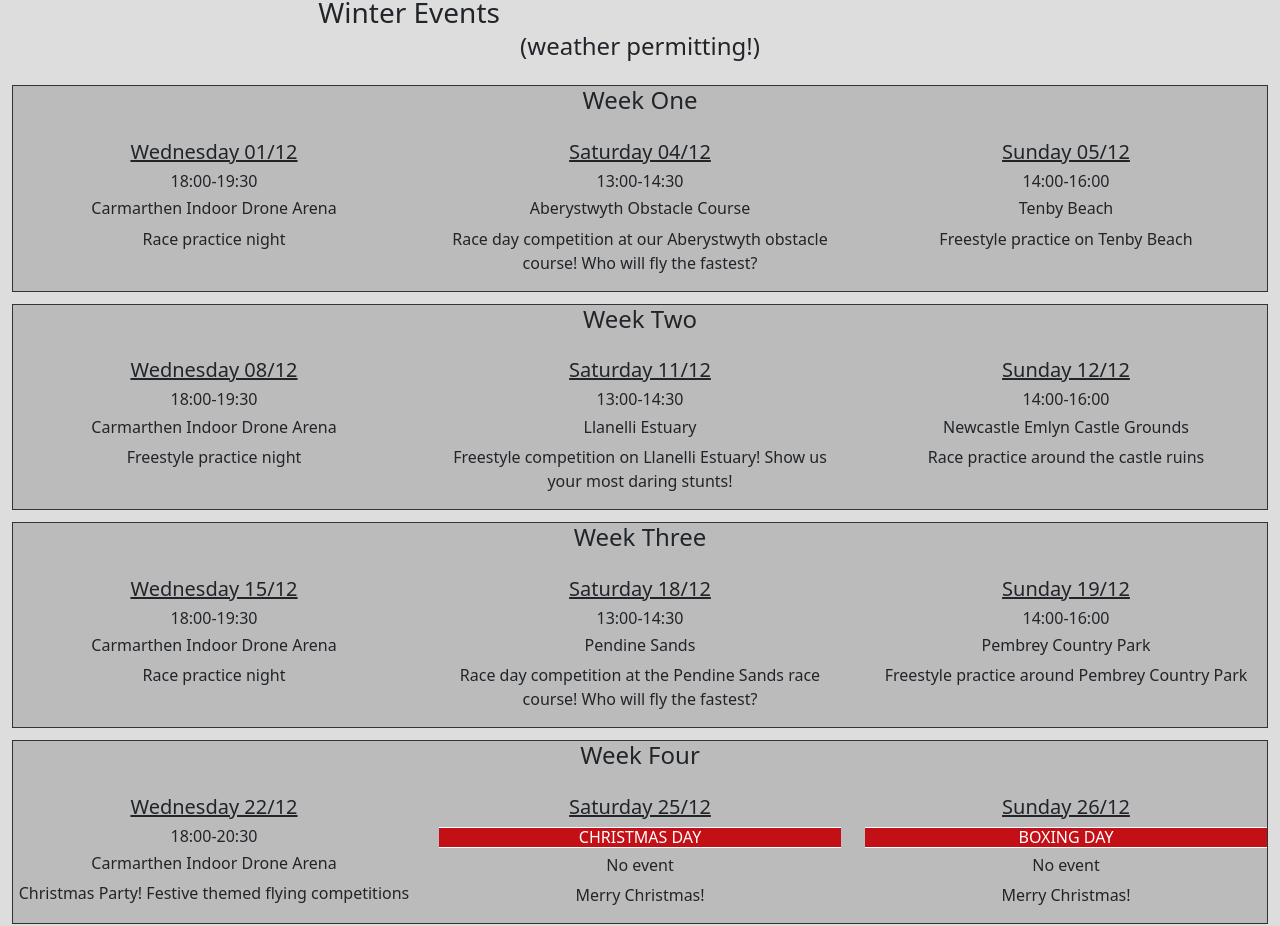
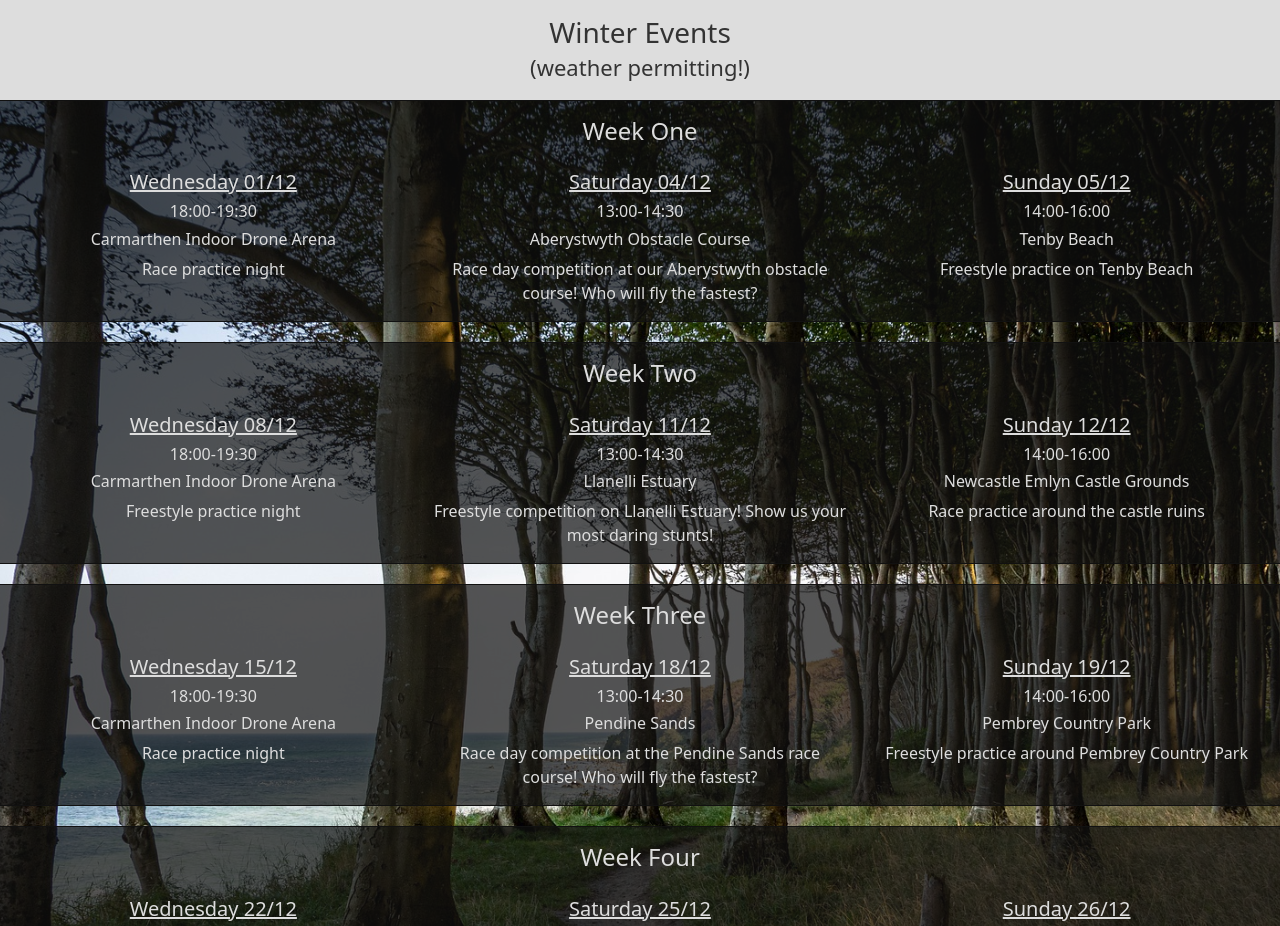
Before and after one commit to j-white94/User-Centric-Frontend-Development-Milestone-Project, a plain HTML site: page events.html in a window 1280 px wide. Shown: the part 94-1020 px from the top of the page. Drawn offline with nearby package versions, Linux system fonts and the light colour scheme.

Commit message:
Upload events-background-image.jpg and set as background of events.html. Style events.html. Fix bug caused by copying-and-pasting modified header from index.html that gave HOME link active class on all pages.

```diff
--- a/assets/css/style.css
+++ b/assets/css/style.css
@@ -82,10 +82,13 @@ nav a:hover, .active {
 
 #events {
     text-align: center;
+    color: #dddddd;
 }
 
 #events h3 {
-    margin-bottom: 2px;
+    margin-top: 20px;
+    margin-bottom: 1px;
+    color: #333333;
 }
 
 #events h4 {
@@ -95,15 +98,36 @@ nav a:hover, .active {
 #events h5 {
     text-decoration: underline;
 }
+#events h5, #events h6, #events p {
+    margin-left: 5px;
+    margin-right: 5px;
+}
+
+.events-page-title-container {
+    color: #333333;
+    font-size: 22px;
+    margin-top: 0;
+}
+
+.events-title-container {
+    margin-top: 1rem;
+}
+
+.events-background-image-container {
+    background-image: url("../images/events-background-image.jpg");
+    background-size: cover;
+    background-position: center;
+}
+
 
 .events-background-wrapper {
-    background-color: rgba(51,51,51,0.2);
-    border: 1px solid #333333;
+    background-color: rgba(15,15,15,0.7);
+    border-top: 1px solid #111111;
+    border-bottom: 1px solid #111111;
 }
 
 .holiday-background {
-    border-top: 1px solid white;
-    border-bottom: 1px solid white;
+    border: 1px solid white;
     color: white;
     background-color: #C30F16;
 }
@@ -147,7 +171,12 @@ footer a:hover {
 }
 
 .page-spacing-events {
-    height: 12px;
+    height: 20px;
+    width: 100%;
+}
+
+.page-spacing-events-bottom {
+    height: 40px;
     width: 100%;
 }
 
--- a/events.html
+++ b/events.html
@@ -18,10 +18,10 @@
         <nav>
             <ul>
                 <li>
-                    <a href="index.html" class="active">Home</a>
+                    <a href="index.html">Home</a>
                 </li>
                 <li>
-                    <a href="events.html">Events</a>
+                    <a href="events.html" class="active">Events</a>
                 </li>
                 <li>
                     <a href="gallery.html">Gallery</a>
@@ -33,16 +33,17 @@
         </nav>
     </header>
     <section id="events">
-        <div class="container-fluid">
+        <div class="container-fluid g-0">
             <div class="events-page-title-container">
                 <h3>Winter Events</h3>
-                <h4>(weather permitting!)</h4>
+                <p>(weather permitting!)</p>
             </div>
+            <div class="container-fluid events-background-image-container">
                 <div class="events-background-wrapper">
                     <div class="events-title-container">
                         <h4>Week One</h4>
                     </div>
-                <div class="row">
+                    <div class="row g-0">
                         <div class="col-md-4">
                             <h5>Wednesday 01/12</h5>
                             <h6>18:00-19:30</h6>
@@ -68,7 +69,7 @@
                     <div class="events-title-container">
                         <h4>Week Two</h4>
                     </div>
-                <div class="row">
+                    <div class="row g-0">
                         <div class="col-md-4">
                             <h5>Wednesday 08/12</h5>
                             <h6>18:00-19:30</h6>
@@ -94,7 +95,7 @@
                     <div class="events-title-container">
                         <h4>Week Three</h4>
                     </div>
-                <div class="row">
+                    <div class="row g-0">
                         <div class="col-md-4">
                             <h5>Wednesday 15/12</h5>
                             <h6>18:00-19:30</h6>
@@ -120,7 +121,7 @@
                     <div class="events-title-container">
                         <h4>Week Four</h4>
                     </div>
-                <div class="row">
+                    <div class="row g-0">
                         <div class="col-md-4">
                             <h5>Wednesday 22/12</h5>
                             <h6>18:00-20:30</h6>
@@ -146,7 +147,7 @@
                     <div class="events-title-container">
                         <h4>Week Five</h4>
                     </div>
-                <div class="row">
+                    <div class="row g-0">
                         <div class="col-md-4">
                             <h5>Wednesday 29/12</h5>
                             <h6>18:00-19:30</h6>
@@ -167,7 +168,8 @@
                         </div>
                     </div>
                 </div>
-            <div class="container page-spacing-events"></div>
+            </div>
+            <div class="container page-spacing-events-bottom"></div>
         </div>
     </section>
     <footer>
```
Also changed, not shown: gallery.html (+2 -2 lines), join.html (+2 -2 lines), assets/images/events-background-image.jpg (added). Lines whose indentation alone changed are shown as unchanged.
